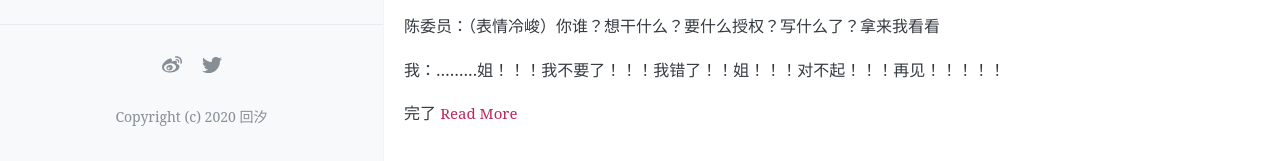
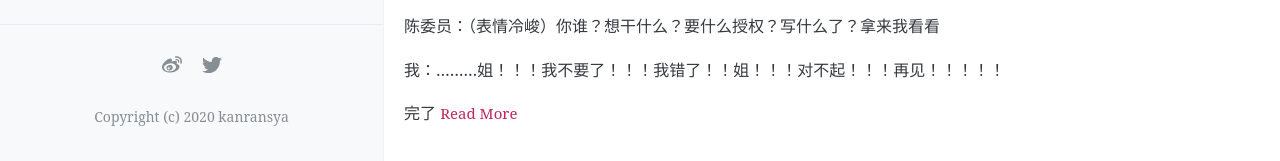
Before and after one commit to kanransya/nami-jetcoaster, a Jekyll site: the page built from index.html, in a window 1280 px wide and 900 px high, scrolled down 586 px. Shown: the part 736-897 px from the top of the window. Built offline with Jekyll 4.4.1, drawn with Linux system fonts in a browser that asks for light colours; the list of posts is cut into pages by our own code; comment, search, counter and statistics services are not loaded.

Commit message:
Update _config.yml

```diff
--- a/_config.yml
+++ b/_config.yml
@@ -64,7 +64,7 @@ footer-links:
   youtube: # channel/<your_long_string> or user/<user-name>
 
 # 站点页脚的文字
-footer-text: Copyright (c) 2020 回汐
+footer-text: Copyright (c) 2020 kanransya
 
 #
 # 评论，注意，请不要同时添加多种不同的评论区
```
